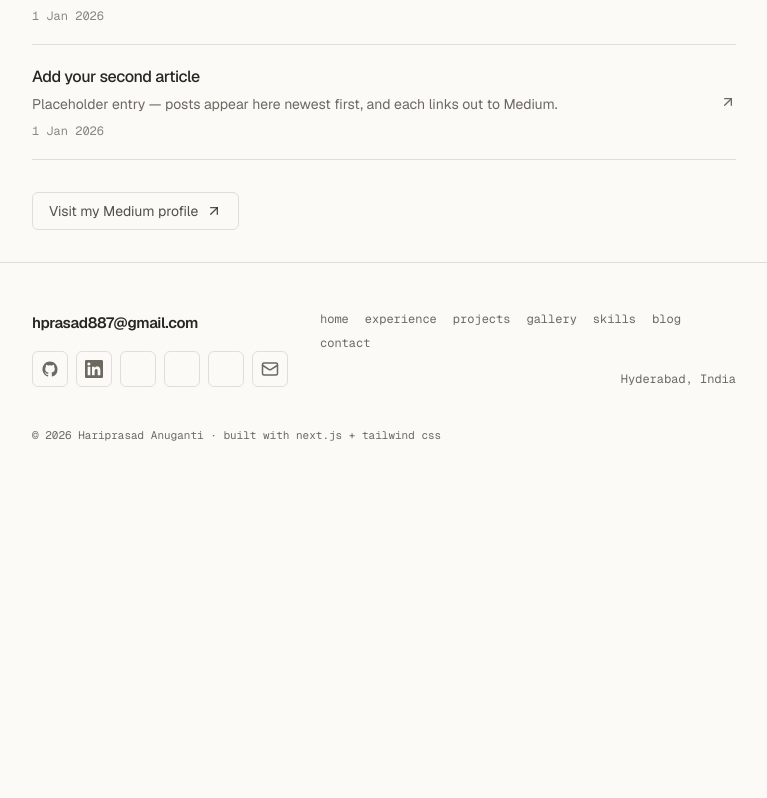
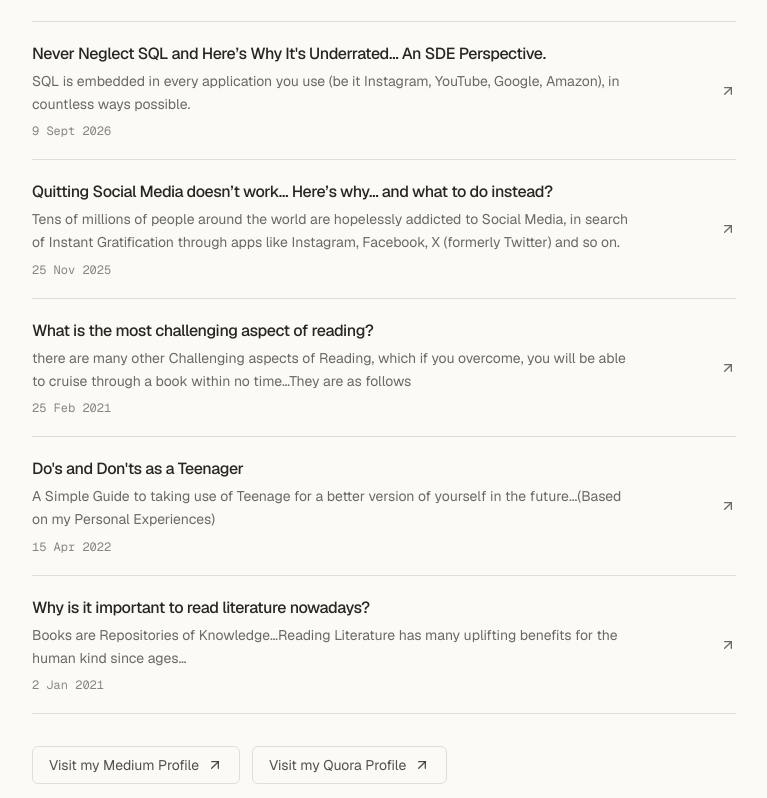
Before and after one commit to hariprasad2512/hariprasad-portfolio, a Next.js app: page /blog in a window 1280 px wide. Shown: the part 402-1200 px from the top of the page, without its empty margins (256-1023 px from the left). Before the commit the page ends 894 px from the top, so only its background shows below. Built offline with nearby package versions, Linux system fonts and the light colour scheme; some icons are missing.

Commit message:
Add Blogs

```diff
--- a/src/app/blog/page.tsx
+++ b/src/app/blog/page.tsx
@@ -4,7 +4,11 @@ import { ArrowUpRight } from "lucide-react";
 import Container from "@/components/ui/Container";
 import PageHeader from "@/components/ui/PageHeader";
 import Reveal from "@/components/ui/Reveal";
-import { blogPosts, mediumProfileUrl } from "@/data/blog";
+import {
+  blogPosts,
+  mediumProfileUrl,
+  quoraProfileUrl,
+} from "@/data/blog";
 
 export const metadata: Metadata = {
   title: "Blog",
@@ -72,14 +76,23 @@ export default function BlogPage() {
       </ol>
 
       <Reveal>
-        <div className="mt-8 pb-8">
+        <div className="mt-8 flex flex-wrap gap-3 pb-8">
           <a
             href={mediumProfileUrl}
             target="_blank"
             rel="noopener noreferrer"
             className="inline-flex items-center gap-2 rounded-md border border-border px-4 py-2 text-sm text-foreground/80 transition-colors hover:border-foreground/25 hover:text-foreground"
           >
-            Visit my Medium profile
+            Visit my Medium Profile
+            <ArrowUpRight className="h-4 w-4" aria-hidden="true" />
+          </a>
+          <a
+            href={quoraProfileUrl}
+            target="_blank"
+            rel="noopener noreferrer"
+            className="inline-flex items-center gap-2 rounded-md border border-border px-4 py-2 text-sm text-foreground/80 transition-colors hover:border-foreground/25 hover:text-foreground"
+          >
+            Visit my Quora Profile
             <ArrowUpRight className="h-4 w-4" aria-hidden="true" />
           </a>
         </div>
--- a/src/data/blog.ts
+++ b/src/data/blog.ts
@@ -21,19 +21,65 @@ export type BlogPost = {
 export const mediumProfileUrl = profile.socials.find((s) => s.id === "medium")
   ?.url as string;
 
+export const quoraProfileUrl =
+  "https://www.quora.com/profile/Hariprasad-Anuganti-1";
+
 export const blogPosts: BlogPost[] = [
   {
-    title: "Add your first article",
+    title: "Quick AI Checklist (if 2 or more, you should read this).",
     description:
-      "Placeholder entry — edit src/data/blog.ts to list a real Medium article with its title, summary, and link.",
-    date: "2026-01-01",
-    url: mediumProfileUrl,
+      "TRUST HUMANS. Humans built AI, not the other way around.",
+    date: "2026-11-02",
+    url: "https://www.linkedin.com/pulse/quick-ai-checklist-2-more-you-should-read-hariprasad-anuganti-zvj8f",
+  },
+
+  {
+    title: "Never Neglect SQL and Here’s Why It's Underrated… An SDE Perspective.",
+    description:
+      "SQL is embedded in every application you use (be it Instagram, YouTube, Google, Amazon), in countless ways possible.",
+    date: "2026-09-09",
+    url: "https://medium.com/@hprasad887/never-neglect-sql-and-heres-why-its-underrated-an-sde-perspective-269b6ba5137f?sharedUserId=hprasad887",
   },
   {
-    title: "Add your second article",
+    title: "Quitting Social Media doesn’t work… Here’s why… and what to do instead?",
     description:
-      "Placeholder entry — posts appear here newest first, and each links out to Medium.",
-    date: "2026-01-01",
-    url: mediumProfileUrl,
+"Tens of millions of people around the world are hopelessly addicted to Social Media, in search of Instant Gratification through apps like Instagram, Facebook, X (formerly Twitter) and so on.",
+    date: "2025-11-25",
+    url: "https://medium.com/@hprasad887/quitting-social-media-doesnt-work-here-s-why-and-what-to-do-instead-f3703b73e72b?sharedUserId=hprasad887",
   },
+
+  {
+    title: "What is the most challenging aspect of reading?",
+    description:
+"there are many other Challenging aspects of Reading, which if you overcome, you will be able to cruise through a book within no time…They are as follows",
+    date: "2021-02-25",
+    url: "https://qr.ae/pFEr8f",
+  },
+
+  {
+    title: "Do's and Don'ts as a Teenager",
+    description:
+"A Simple Guide to taking use of Teenage for a better version of yourself in the future...(Based on my Personal Experiences)",
+    date: "2022-04-15",
+    url:
+  "https://field-hygienic-e36.notion.site/Do-s-and-Don-ts-for-a-Teenager-fded3f9546924cd3985783626b4f8a19"
+    ,
+  },
+
+
+  {
+    title: "Why is it important to read literature nowadays?",
+    description:
+"Books are Repositories of Knowledge…Reading Literature has many uplifting benefits for the human kind since ages…",
+    date: "2021-01-02",
+    url: "https://qr.ae/pFZ1vN",
+  },
+
+
+
+
+
+
+
+
 ];
```
